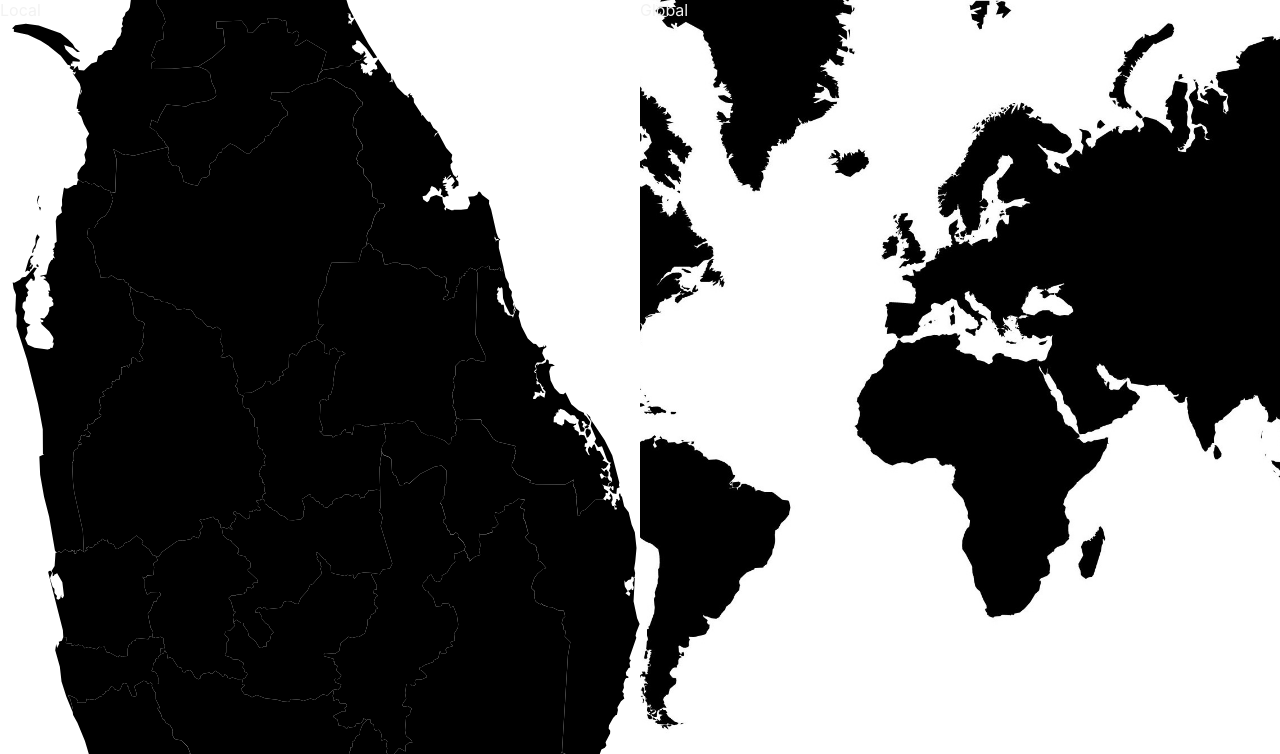
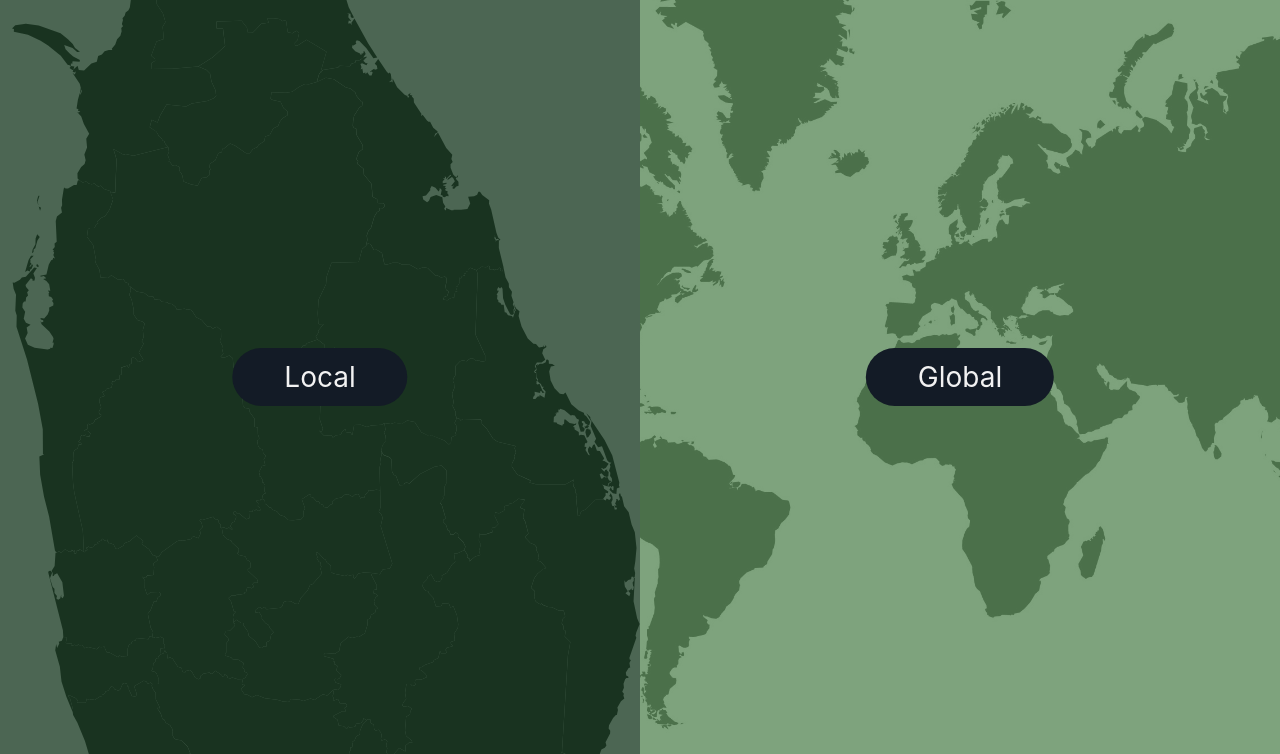
Before and after one commit to ashen007/sl-covid-dashboard, a Flask app: page / in a window 1280 px wide. Shown: the part 48-802 px from the top of the page. Run offline with Flask 3, Linux system fonts and the light colour scheme; parts of the project's set-up code (start-up, migrations or seed data) failed here and were passed over.

Commit message:
create buttons for links

```diff
--- a/app/static/style.css
+++ b/app/static/style.css
@@ -59,3 +59,26 @@ nav a {
     background-size: cover;
     position: relative;
 }
+
+#local div, #global div {
+    height: 100%;
+}
+
+#local div {
+    background-color: rgba(32, 64, 40, 0.8);
+}
+
+#global div {
+    background-color: rgba(94, 140, 93, 0.8);
+}
+
+#local div a, #global div a {
+    font-size: 28px;
+    padding: 12px 52px;
+    position: absolute;
+    top: 50%;
+    left: 50%;
+    transform: translate3d(-50%, -50%, 0);
+    background-color: #131B26;
+    border-radius: 32px;
+}
--- a/app/templates/index.html
+++ b/app/templates/index.html
@@ -16,8 +16,12 @@
 <div class="navigation">
     <div class="wrapper">
         <ul style="display: flex">
-            <li id="local"><a href="/local">Local</a></li>
-            <li id="global"><a href="/overview">Global</a></li>
+            <li id="local">
+                <div><a href="/local">Local</a></div>
+            </li>
+            <li id="global">
+                <div><a href="/overview">Global</a></div>
+            </li>
             {#            <li><a href="/region">Regional</a></li>#}
         </ul>
     </div>
```
